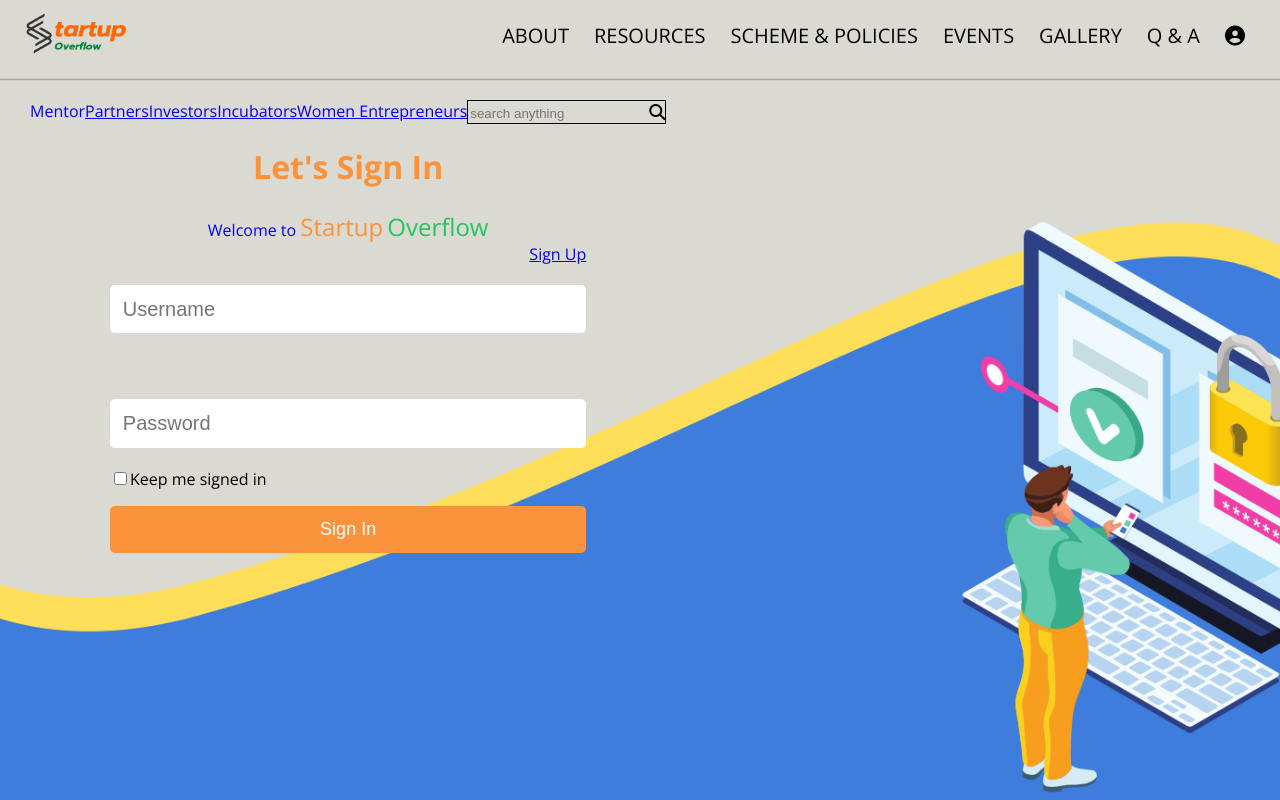
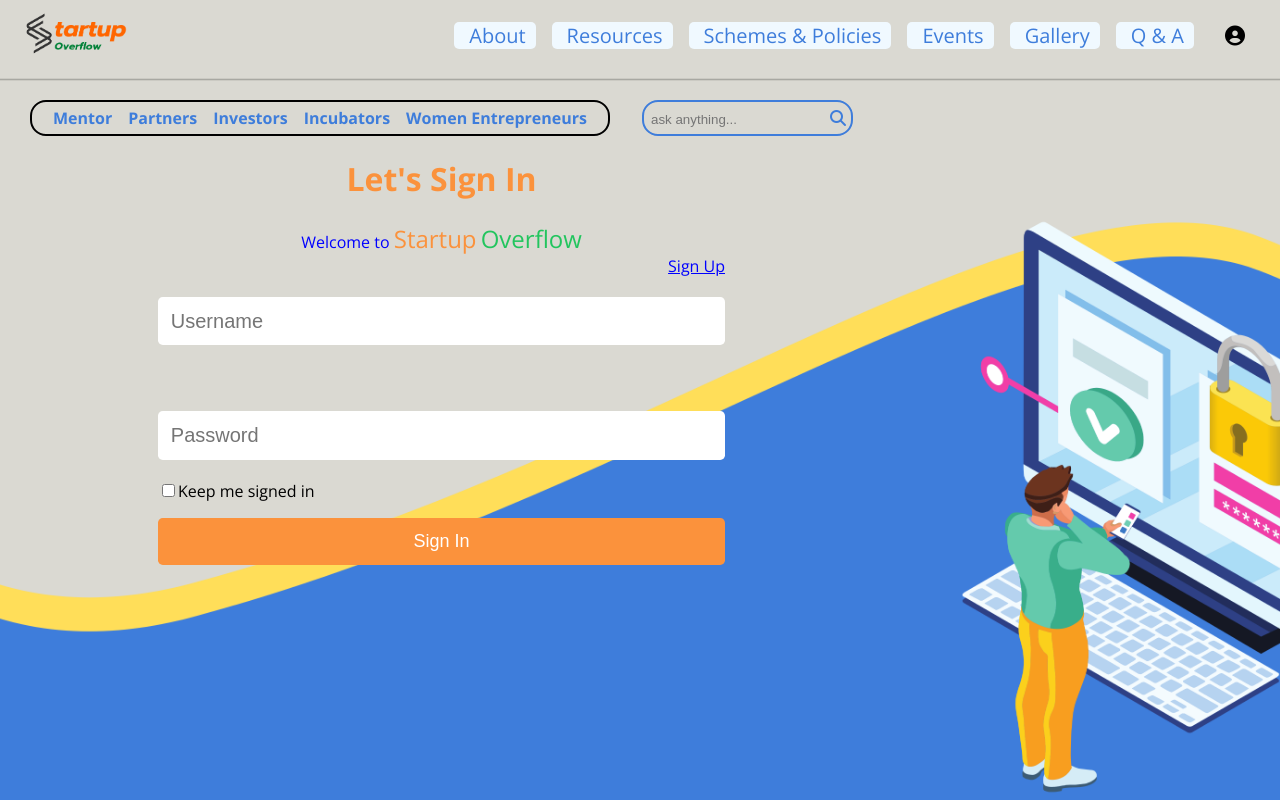
Before and after one commit to Startup-Overflow/Startup-Overflow-Web, a React (Create React App) app: page /login in a window 1280 px wide. Built offline with nearby package versions, Linux system fonts and the light colour scheme.

Commit message:
styles added

```diff
--- a/src/components/Navbar.jsx
+++ b/src/components/Navbar.jsx
@@ -46,12 +46,12 @@
             </Link>
           </Left>
           <Right>
-            <NavItem>ABOUT</NavItem>
-            <NavItem>RESOURCES</NavItem>
-            <NavItem>SCHEME & POLICIES</NavItem>
-            <NavItem>EVENTS</NavItem>
-            <NavItem>GALLERY</NavItem>
-            <NavItem>Q & A</NavItem>
+          <Link to="/" style={{ textDecoration: "none", color: "#3e7ddb" , backgroundColor: "#f0f9ff", borderRadius: "5px", marginRight: "1rem"}}><NavItem>About</NavItem></Link>
+          <Link to="/" style={{ textDecoration: "none", color: "#3e7ddb" , backgroundColor: "#f0f9ff", borderRadius: "5px", marginRight: "1rem"}}><NavItem>Resources</NavItem></Link>
+          <Link to="/" style={{ textDecoration: "none", color: "#3e7ddb" , backgroundColor: "#f0f9ff", borderRadius: "5px", marginRight: "1rem"}}><NavItem>Schemes & Policies</NavItem></Link>
+          <Link to="/" style={{ textDecoration: "none", color: "#3e7ddb" , backgroundColor: "#f0f9ff", borderRadius: "5px", marginRight: "1rem"}}><NavItem>Events</NavItem></Link>
+          <Link to="/" style={{ textDecoration: "none", color: "#3e7ddb" , backgroundColor: "#f0f9ff", borderRadius: "5px", marginRight: "1rem"}}><NavItem>Gallery</NavItem></Link>
+          <Link to="/" style={{ textDecoration: "none", color: "#3e7ddb" , backgroundColor: "#f0f9ff", borderRadius: "5px", marginRight: "1rem"}}><NavItem>Q & A</NavItem></Link>
             <Link
               to="/register"
               style={{ textDecoration: "none", color: "black" }}
--- a/src/components/SubNav.jsx
+++ b/src/components/SubNav.jsx
@@ -1,20 +1,35 @@
 import { Link } from "react-router-dom";
+import styled from "styled-components";
+
+const Wrapper = styled.div`
+  display: flex;
+  flex-direction: row;
+`;
+
+const NavTabs = styled.div`
+  border: 2px solid black;
+  border-radius: 1rem;
+  padding: 5px;
+  margin-right: 2rem;
+`;
 
 const SubNav = () => {
   return (
     <>
-      <div style={{ display: "flex", flexDirection: "row" }}>
-        <Link to="/" style={{ textDecoration: "none" }}>
+      <Wrapper>
+        <NavTabs>
+        <Link to="/" style={{ textDecoration: "none",marginRight: "1rem", marginLeft: "1rem", color: "#3e7ddb", fontWeight: "bold"}}>
           Mentor
         </Link>
-        <Link to="/">Partners</Link>
-        <Link to="/">Investors</Link>
-        <Link to="/">Incubators</Link>
-        <Link to="/">Women Entrepreneurs</Link>
-        <div style={{ border: "1px solid black" }}>
+        <Link to="/" style={{ textDecoration: "none" ,marginRight: "1rem", color: "#3e7ddb", fontWeight: "bold"}}>Partners</Link>
+        <Link to="/" style={{ textDecoration: "none", marginRight: "1rem", color: "#3e7ddb", fontWeight: "bold"}}>Investors</Link>
+        <Link to="/" style={{ textDecoration: "none", marginRight: "1rem", color: "#3e7ddb", fontWeight: "bold"}}>Incubators</Link>
+        <Link to="/" style={{ textDecoration: "none",marginRight: "1rem", color: "#3e7ddb", fontWeight: "bold"}}>Women Entrepreneurs</Link>
+        </NavTabs>
+        <div style={{ border: "2px solid #3e7ddb", borderRadius: "1rem", padding: "5px"}}>
           <input
             type="text"
-            placeholder="search anything"
+            placeholder="ask anything..."
             style={{
               background: "transparent",
               border: "none",
@@ -23,10 +38,10 @@
           />
           <i
             class="fa-solid fa-magnifying-glass"
-            style={{ cursor: "pointer" }}
+            style={{ cursor: "pointer", color: "#3e7ddb" }}
           ></i>
         </div>
-      </div>
+        </Wrapper>
     </>
   );
 };
--- a/src/pages/Home.css
+++ b/src/pages/Home.css
@@ -1,4 +1,4 @@
-@import url('https://fonts.googleapis.com/css2?family=Oswald:wght@700&display=swap');
+@import url('https://fonts.googleapis.com/css2?family=Bebas+Neue&display=swap');
 
 .home-body {
   display: flex;
@@ -12,7 +12,7 @@
 .p1 {
   font-size: 5rem;
   font-weight: bolder;
-  font-family: 'Oswald', sans-serif;
+  font-family: 'Bebas Neue', cursive;
   max-width: 40ch;
   text-align: left;
   transform: scale(0.90);
--- a/src/pages/Login.jsx
+++ b/src/pages/Login.jsx
@@ -79,7 +79,7 @@
               to="/register"
               style={{
                 textAlign: "right",
-                paddingRight: "5rem",
+                paddingRight: "8rem",
                 color: "blue",
               }}
             >
@@ -90,7 +90,7 @@
               style={{
                 display: "flex",
                 flexDirection: "column",
-                padding: "0rem 5rem",
+                padding: "0rem 8rem",
               }}
             >
               <input
--- a/src/pages/Register.jsx
+++ b/src/pages/Register.jsx
@@ -80,7 +80,7 @@
               style={{
                 display: "flex",
                 flexDirection: "column",
-                padding: "0rem 5rem",
+                padding: "0rem 8rem",
               }}
             >
               <div style={{ marginBottom: "0.8rem" }}>
```
